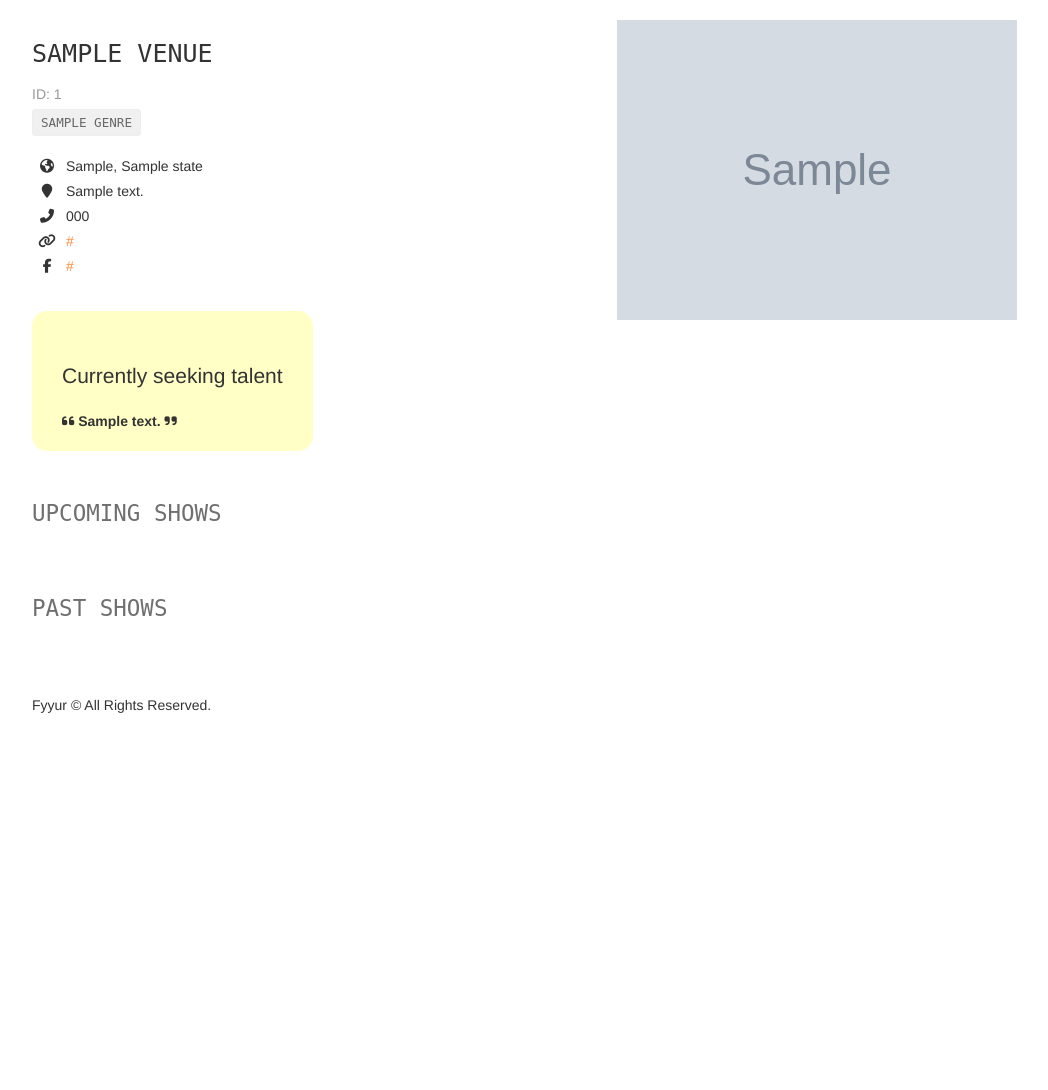
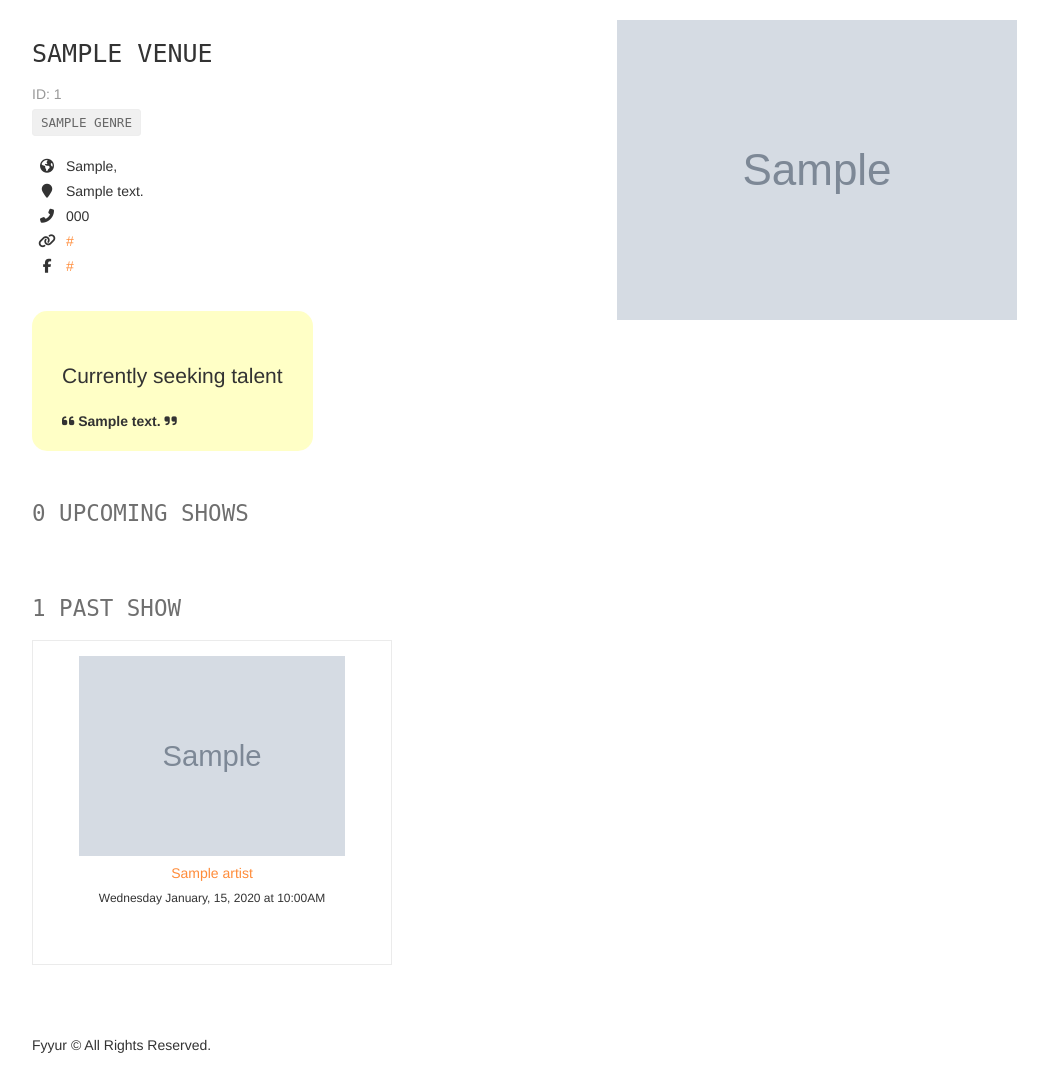
Before and after one commit to bplusv/fyyur, a Flask app: page /venues/1 in a window 1280 px wide. Shown: the part 60-1150 px from the top of the page, without its empty margins (38-1086 px from the left). Before the commit the page ends 773 px from the top, so only its background shows below. Run offline with Flask 2, Linux system fonts and the light colour scheme; tables that the repository leaves empty hold one stand-in row (values such as "Sample post"); grey boxes marked "Sample" are stand-in pictures; some libraries are stand-ins or nearby versions.

Commit message:
add upcoming shows

```diff
--- a/app.py
+++ b/app.py
@@ -14,6 +14,7 @@
 from forms import *
 from flask_migrate import Migrate
 import sys
+from datetime import datetime
 
 #----------------------------------------------------------------------------#
 # App Config.
@@ -120,39 +121,24 @@
 
 @app.route('/venues')
 def venues():
-  # TODO: replace with real venues data.
-  #       num_shows should be aggregated based on number of upcoming shows per venue.
-
   data = []
-  areas = db.session.query(Venue.city, Venue.state_id).group_by(Venue.city, Venue.state_id).all()
-  for city,state_id in areas:
-    data.append({
-      'city': city,
-      'state': state_id,
-      'venues': Venue.query.filter_by(city=city, state_id=state_id).all()
-    })
-
-  old_data=[{
-    "city": "San Francisco",
-    "state": "CA",
-    "venues": [{
-      "id": 1,
-      "name": "The Musical Hop",
-      "num_upcoming_shows": 0,
-    }, {
-      "id": 3,
-      "name": "Park Square Live Music & Coffee",
-      "num_upcoming_shows": 1,
-    }]
-  }, {
-    "city": "New York",
-    "state": "NY",
-    "venues": [{
-      "id": 2,
-      "name": "The Dueling Pianos Bar",
-      "num_upcoming_shows": 0,
-    }]
-  }]
+  areas = db.session.query(Venue.city, State.name, State.id).\
+    join(State).group_by(Venue.city, State.name, State.id).all()
+  for city, state, state_id in areas:
+    area = {
+      "city": city,
+      "state": state,
+      "venues": []
+    }
+    for venue in Venue.query.filter_by(city=city, state_id=state_id).all():
+      area["venues"].append({
+        "id": venue.id,
+        "name": venue.name,
+        "num_upcoming_shows": Show.query.filter(
+          Show.venue_id == venue.id, Show.start_time > str(datetime.now())
+        ).count()
+      })
+    data.append(area)
   return render_template('pages/venues.html', areas=data)
 
 @app.route('/venues/search', methods=['POST'])
@@ -161,98 +147,48 @@
   venues = Venue.query.filter(Venue.name.ilike(f'%{search_term}%')).all()
   data = {
     "count": len(venues),
-    "data": venues
+    "data": []
   }
-
-  response={
-    "count": 1,
-    "data": [{
-      "id": 2,
-      "name": "The Dueling Pianos Bar",
-      "num_upcoming_shows": 0,
-    }]
-  }
+  for venue in venues:
+    data['data'].append({
+      "id": venue.id,
+      "name": venue.name,
+      "num_upcoming_shows": Show.query.filter(
+        Show.venue_id == venue.id, Show.start_time > str(datetime.now())
+      ).count()
+    })
   return render_template('pages/search_venues.html', results=data, search_term=search_term)
 
 @app.route('/venues/<int:venue_id>')
 def show_venue(venue_id):
-  data = Venue.query.get(venue_id)
-  data1={
-    "id": 1,
-    "name": "The Musical Hop",
-    "genres": ["Jazz", "Reggae", "Swing", "Classical", "Folk"],
-    "address": "1015 Folsom Street",
-    "city": "San Francisco",
-    "state": "CA",
-    "phone": "123-123-1234",
-    "website": "https://www.themusicalhop.com",
-    "facebook_link": "https://www.facebook.com/TheMusicalHop",
-    "seeking_talent": True,
-    "seeking_description": "We are on the lookout for a local artist to play every two weeks. Please call us.",
-    "image_link": "https://images.unsplash.com/photo-1543900694-133f37abaaa5?ixlib=rb-1.2.1&ixid=eyJhcHBfaWQiOjEyMDd9&auto=format&fit=crop&w=400&q=60",
-    "past_shows": [{
-      "artist_id": 4,
-      "artist_name": "Guns N Petals",
-      "artist_image_link": "https://images.unsplash.com/photo-1549213783-8284d0336c4f?ixlib=rb-1.2.1&ixid=eyJhcHBfaWQiOjEyMDd9&auto=format&fit=crop&w=300&q=80",
-      "start_time": "2019-05-21T21:30:00.000Z"
-    }],
-    "upcoming_shows": [],
-    "past_shows_count": 1,
-    "upcoming_shows_count": 0,
-  }
-  data2={
-    "id": 2,
-    "name": "The Dueling Pianos Bar",
-    "genres": ["Classical", "R&B", "Hip-Hop"],
-    "address": "335 Delancey Street",
-    "city": "New York",
-    "state": "NY",
-    "phone": "914-003-1132",
-    "website": "https://www.theduelingpianos.com",
-    "facebook_link": "https://www.facebook.com/theduelingpianos",
-    "seeking_talent": False,
-    "image_link": "https://images.unsplash.com/photo-1497032205916-ac775f0649ae?ixlib=rb-1.2.1&ixid=eyJhcHBfaWQiOjEyMDd9&auto=format&fit=crop&w=750&q=80",
-    "past_shows": [],
-    "upcoming_shows": [],
-    "past_shows_count": 0,
-    "upcoming_shows_count": 0,
-  }
-  data3={
-    "id": 3,
-    "name": "Park Square Live Music & Coffee",
-    "genres": ["Rock n Roll", "Jazz", "Classical", "Folk"],
-    "address": "34 Whiskey Moore Ave",
-    "city": "San Francisco",
-    "state": "CA",
-    "phone": "415-000-1234",
-    "website": "https://www.parksquarelivemusicandcoffee.com",
-    "facebook_link": "https://www.facebook.com/ParkSquareLiveMusicAndCoffee",
-    "seeking_talent": False,
-    "image_link": "https://images.unsplash.com/photo-1485686531765-ba63b07845a7?ixlib=rb-1.2.1&ixid=eyJhcHBfaWQiOjEyMDd9&auto=format&fit=crop&w=747&q=80",
-    "past_shows": [{
-      "artist_id": 5,
-      "artist_name": "Matt Quevedo",
-      "artist_image_link": "https://images.unsplash.com/photo-1495223153807-b916f75de8c5?ixlib=rb-1.2.1&ixid=eyJhcHBfaWQiOjEyMDd9&auto=format&fit=crop&w=334&q=80",
-      "start_time": "2019-06-15T23:00:00.000Z"
-    }],
-    "upcoming_shows": [{
-      "artist_id": 6,
-      "artist_name": "The Wild Sax Band",
-      "artist_image_link": "https://images.unsplash.com/photo-1558369981-f9ca78462e61?ixlib=rb-1.2.1&ixid=eyJhcHBfaWQiOjEyMDd9&auto=format&fit=crop&w=794&q=80",
-      "start_time": "2035-04-01T20:00:00.000Z"
-    }, {
-      "artist_id": 6,
-      "artist_name": "The Wild Sax Band",
-      "artist_image_link": "https://images.unsplash.com/photo-1558369981-f9ca78462e61?ixlib=rb-1.2.1&ixid=eyJhcHBfaWQiOjEyMDd9&auto=format&fit=crop&w=794&q=80",
-      "start_time": "2035-04-08T20:00:00.000Z"
-    }, {
-      "artist_id": 6,
-      "artist_name": "The Wild Sax Band",
-      "artist_image_link": "https://images.unsplash.com/photo-1558369981-f9ca78462e61?ixlib=rb-1.2.1&ixid=eyJhcHBfaWQiOjEyMDd9&auto=format&fit=crop&w=794&q=80",
-      "start_time": "2035-04-15T20:00:00.000Z"
-    }],
-    "past_shows_count": 1,
-    "upcoming_shows_count": 1,
+  venue = Venue.query.get(venue_id)
+  data = {
+    "id": venue.id,
+    "name": venue.name,
+    "genres": list(map(lambda g: g.name, venue.genres)),
+    "address": venue.address,
+    "city": venue.city,
+    "state": venue.state.name,
+    "phone": venue.phone,
+    "website": venue.website,
+    "facebook_link": venue.facebook_link,
+    "seeking_talent": venue.seeking_talent,
+    "seeking_description": venue.seeking_description,
+    "image_link": venue.image_link,
+    "past_shows": list(map(lambda show: {
+      "artist_id": show.artist_id,
+      "artist_name": show.artist.name,
+      "artist_image_link": show.artist.image_link,
+      "start_time": str(show.start_time)
+    }, Show.query.filter(
+      Show.venue_id == venue.id, Show.start_time <= str(datetime.now())
+    ).all())),
+    "past_shows_count": Show.query.filter(
+      Show.venue_id == venue.id, Show.start_time <= str(datetime.now())
+    ).count(),
+    "upcoming_shows_count": Show.query.filter(
+      Show.venue_id == venue.id, Show.start_time > str(datetime.now())
+    ).count()
   }
   return render_template('pages/show_venue.html', venue=data)
 
--- a/templates/pages/show_artist.html
+++ b/templates/pages/show_artist.html
@@ -11,7 +11,7 @@
 		</p>
 		<div class="genres">
 			{% for genre in artist.genres %}
-			<span class="genre">{{ genre.name }}</span>
+			<span class="genre">{{ genre }}</span>
 			{% endfor %}
 		</div>
 		<p>
--- a/templates/pages/show_venue.html
+++ b/templates/pages/show_venue.html
@@ -11,7 +11,7 @@
 		</p>
 		<div class="genres">
 			{% for genre in venue.genres %}
-			<span class="genre">{{ genre.name }}</span>
+			<span class="genre">{{ genre }}</span>
 			{% endfor %}
 		</div>
 		<p>
```
